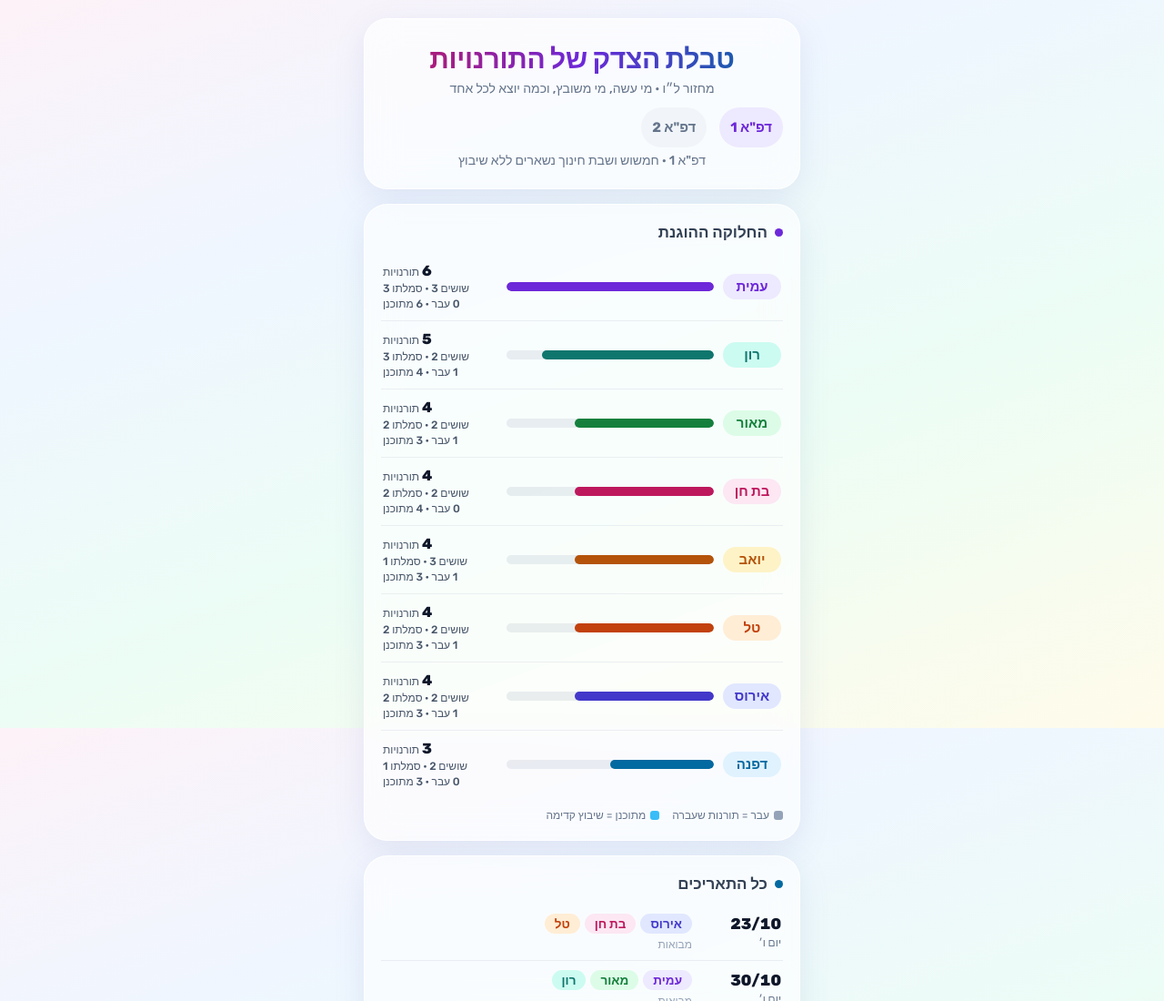
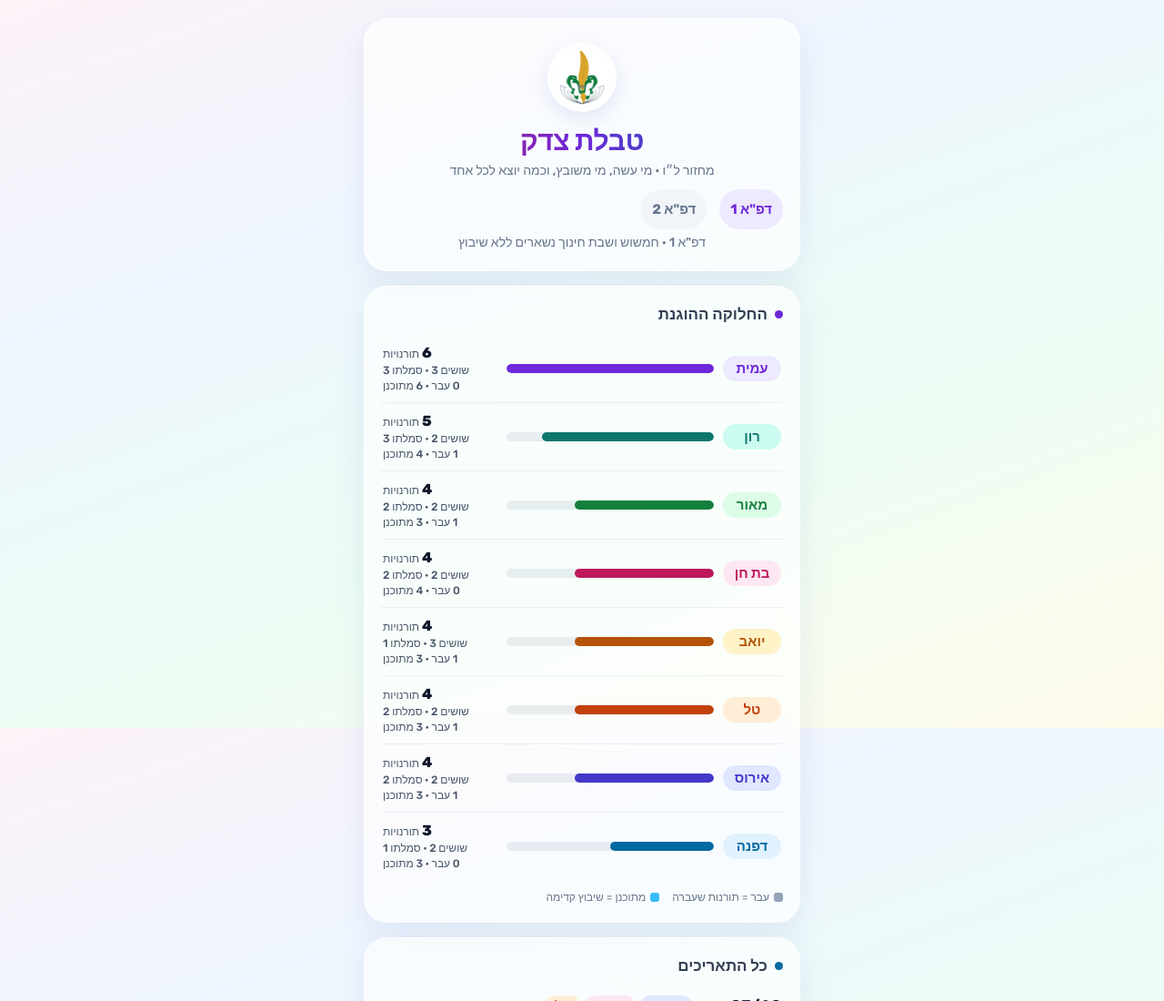
Before and after one commit to Etrog-LV-Tama/shosh-fairness, a plain HTML site: page index.html in a window 1280 px wide. Shown: the top 1100 px of the page at 91% size. Drawn offline with Linux system fonts and the light colour scheme.

Commit message:
Emblem v5: clean vector redraw, replace logo and favicons

```diff
--- a/index.html
+++ b/index.html
@@ -3,7 +3,10 @@
 <head>
 <meta charset="UTF-8">
 <meta name="viewport" content="width=device-width, initial-scale=1, viewport-fit=cover">
-<title>תורנויות · טבלת צדק</title>
+<title>טבלת צדק</title>
+<link rel="icon" type="image/png" sizes="32x32" href="favicon-32.png?v=5">
+<link rel="icon" type="image/png" sizes="192x192" href="icon-192.png?v=5">
+<link rel="apple-touch-icon" href="apple-touch-icon.png?v=5">
 <link rel="preconnect" href="https://fonts.googleapis.com">
 <link rel="preconnect" href="https://fonts.gstatic.com" crossorigin>
 <link href="https://fonts.googleapis.com/css2?family=Rubik:wght@400;500;600;700;800&display=swap" rel="stylesheet">
@@ -18,6 +21,16 @@
     padding: calc(20px + env(safe-area-inset-top)) 14px calc(34px + env(safe-area-inset-bottom));
   }
   .wrap { max-width:480px; margin:0 auto; }
+  .logo-link { display:inline-flex; align-items:center; justify-content:center; width:76px; height:76px;
+               border-radius:50%; margin-bottom:14px; text-decoration:none;
+               background: rgba(255,255,255,.55);
+               backdrop-filter: blur(12px); -webkit-backdrop-filter: blur(12px);
+               border: 1px solid rgba(255,255,255,.85);
+               box-shadow: 0 8px 22px rgba(100,116,180,.16);
+               transition: transform .18s ease, box-shadow .18s ease; }
+  .logo-link:hover { box-shadow: 0 10px 26px rgba(100,116,180,.22); }
+  .logo-link:active { transform: scale(.93); }
+  .logo-link img { width:62px; height:62px; object-fit:contain; display:block; }
   .card {
     background: rgba(255,255,255,.62);
     backdrop-filter: blur(18px);
@@ -90,7 +103,10 @@
 <div class="wrap">
 
   <header class="card">
-    <h1>טבלת הצדק של התורנויות</h1>
+    <a class="logo-link" href="https://etrog-lv-tama.github.io/" aria-label="סמל קורס אתרוג ל״ו · לדף הבית של המגמה">
+      <img src="logo.png?v=5" alt="סמל קורס אתרוג ל״ו">
+    </a>
+    <h1>טבלת צדק</h1>
     <div class="sub">מחזור ל״ו · מי עשה, מי משובץ, וכמה יוצא לכל אחד</div>
     <div class="legend" role="group" aria-label="בחירת דפא">
       <button class="chip dapa-choice" type="button" id="dapa1" aria-pressed="true">דפ"א 1</button>
```
Also changed, not shown: apple-touch-icon.png (added), emblem-v5.svg (added), favicon-32.png (added), icon-192.png (added), logo.png (added).
